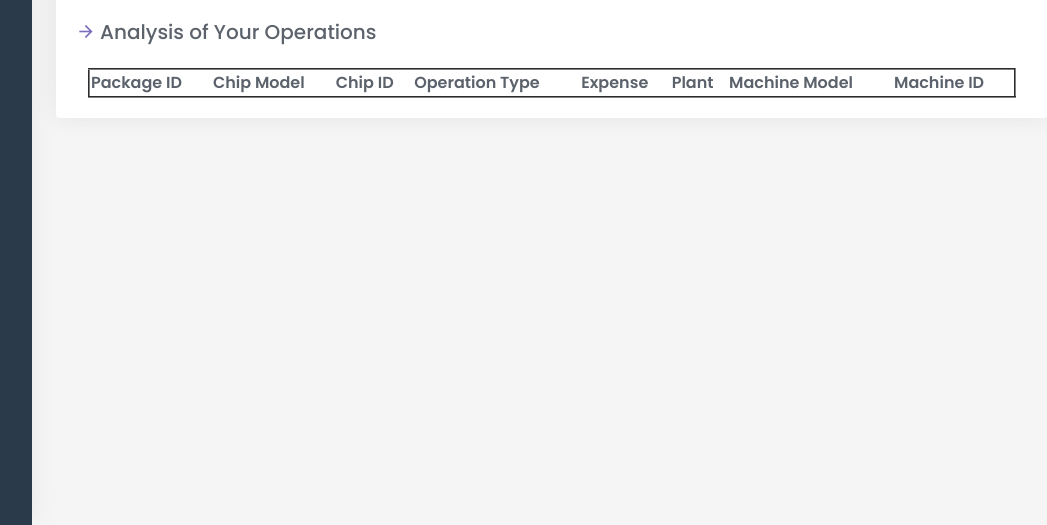
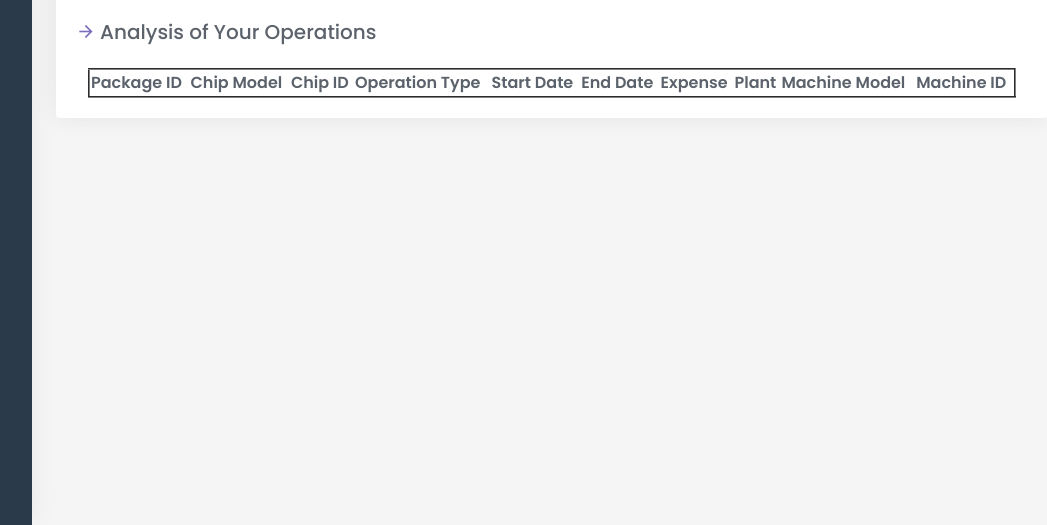
Before and after one commit to CSC3170-2022Fall/project-team-1, a PHP site: page /c-pro-info.php in a window 1280 px wide. Shown: the part 275-800 px from the top of the page, without its empty margins (208-1255 px from the left). Run offline with PHP 8.4, Linux system fonts and the light colour scheme; the visitor is signed in with stand-in values (Sample User, id 1); data comes from the database, SQL or seed files in the repository; data that the repository does not hold is empty.

Commit message:
Add files via upload

```diff
--- a/frontend/single/c-pro-info-table.php
+++ b/frontend/single/c-pro-info-table.php
@@ -51,6 +51,8 @@
             <th>Chip Model</th>
             <th>Chip ID</th>
             <th>Operation Type</th>
+            <th>Start Date</th>
+            <th>End Date</th>
             <th>Expense</th>
             <th>Plant</th>
             <th>Machine Model</th>
@@ -64,6 +66,8 @@
                 <td>' . $processing_records_row['chip_model'] . '</td>
                 <td>' . $processing_records_row['chip_ID'] . '</td>
                 <td>' . $processing_records_row['operation_type'] . '</td>
+                <td>' . $processing_records_row['start_time'] . '</td>
+                <td>' . $processing_records_row['end_time'] . '</td>
                 <td>' . $processing_records_row['expense'] . '</td>
                 <td>' . $processing_records_row['plant_name'] . '</td>
                 <td>' . $processing_records_row['machine_model'] . '</td>
--- a/frontend/single/p-pro-info-table.php
+++ b/frontend/single/p-pro-info-table.php
@@ -9,6 +9,8 @@
             <th>Chip Model</th>
             <th>Chip ID</th>
             <th>Operation Type</th>
+            <th>Start Date</th>
+            <th>End Date</th>
             <th>Expense</th>
             <th>Machine Model</th>
             <th>Machine ID</th>
@@ -21,6 +23,8 @@
                 <td>' . $processing_records_row['chip_model'] . '</td>
                 <td>' . $processing_records_row['chip_ID'] . '</td>
                 <td>' . $processing_records_row['operation_type'] . '</td>
+                <td>' . $processing_records_row['start_time'] . '</td>
+                <td>' . $processing_records_row['end_time'] . '</td>
                 <td>' . $processing_records_row['expense'] . '</td>
                 <td>' . $processing_records_row['machine_model'] . '</td>
                 <td>' . $processing_records_row['machine_ID'] . '</td>
```
